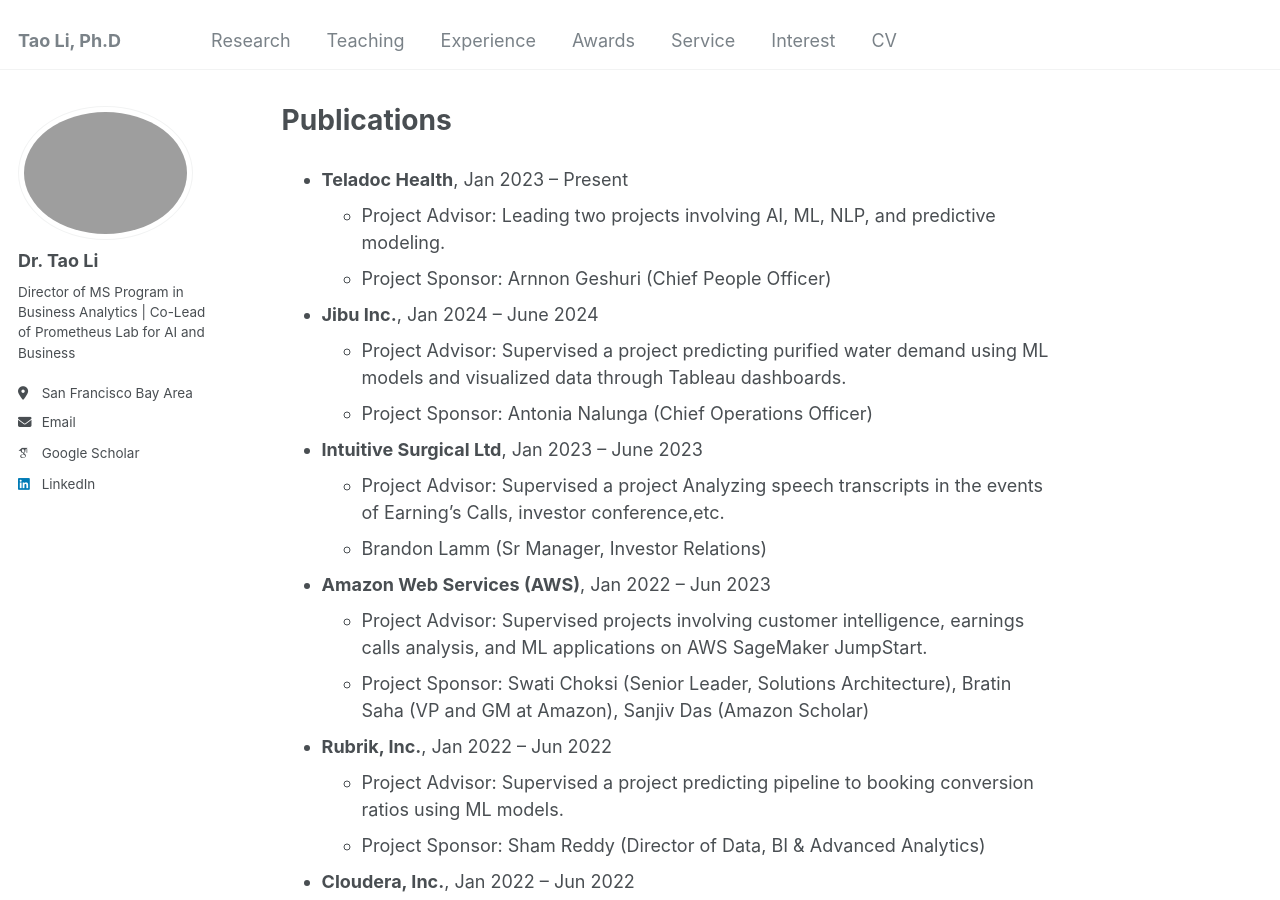
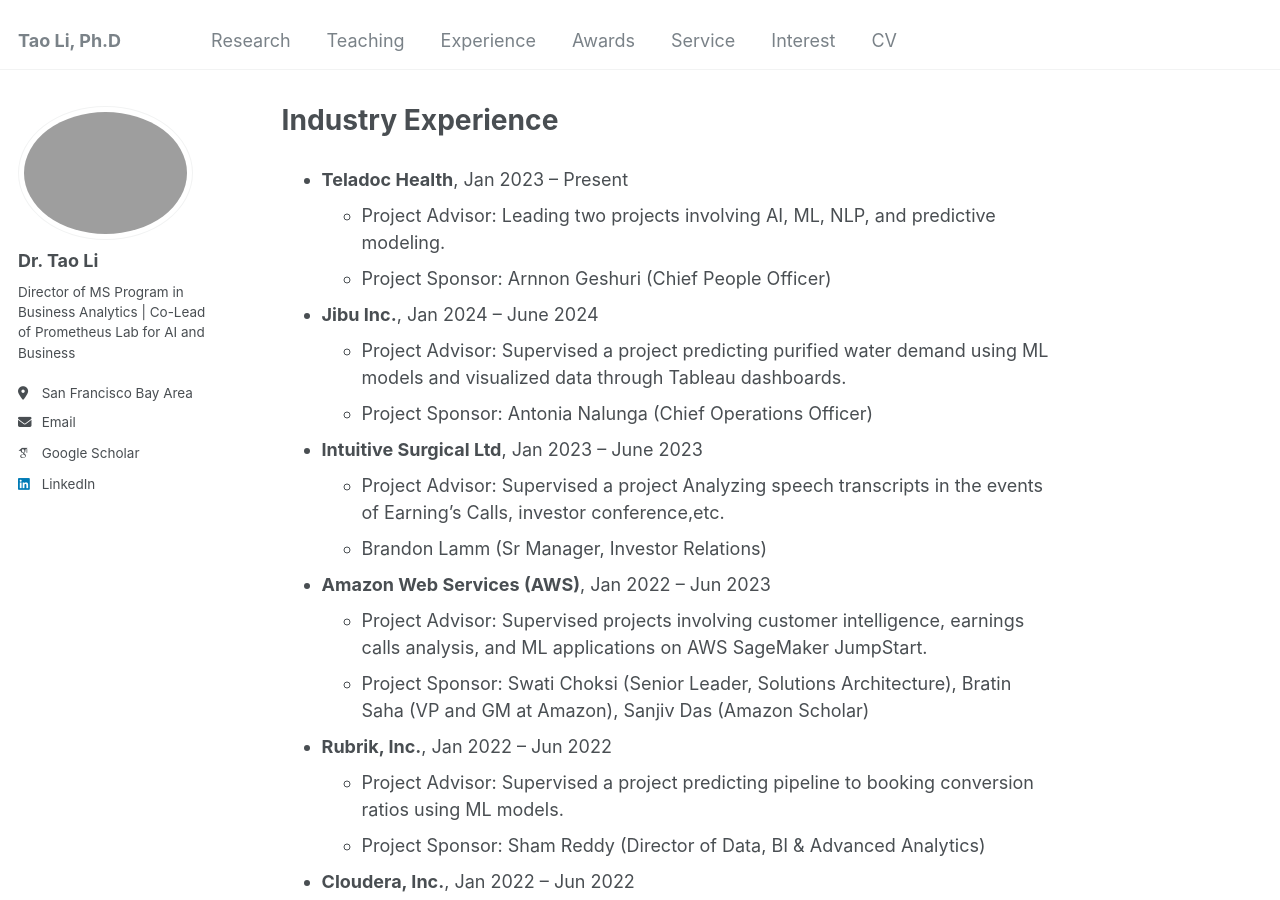
Before and after one commit to Prof-TaoLi/Homepage, a Jekyll site: the page built from _pages/industry.md, in a window 1280 px wide and 900 px high. Built offline with Jekyll 4.4.1, drawn with Linux system fonts in a browser that asks for light colours; some web fonts are replaced.

Commit message:
Update industry.md

```diff
--- a/_pages/industry.md
+++ b/_pages/industry.md
@@ -1,6 +1,6 @@
 ---
 permalink: /industry/
-title: Publications
+title: Industry Experience
 author_profile: true
 ---
 <ul>
```
